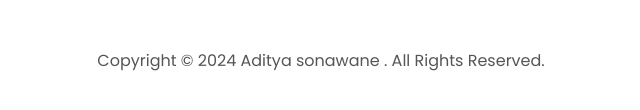
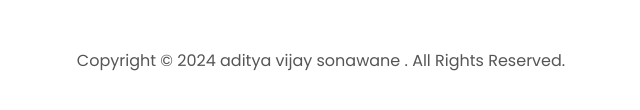
Before and after one commit to aditya9309/html-css-js-portfolio-tutorial-2-main, a plain HTML site: page index.html in a window 1280 px wide. Shown: the part 4566-4676 px from the top of the page, 319-959 px from the left. Drawn offline with Linux system fonts and the light colour scheme.

Commit message:
Update index.html

```diff
--- a/index.html
+++ b/index.html
@@ -375,7 +375,7 @@
           </ul>
         </div>
       </nav>
-      <p>Copyright &#169; 2024 Aditya sonawane
+      <p>Copyright &#169; 2024 aditya vijay sonawane
         . All Rights Reserved.</p>
     </footer>
     <script src="script.js"></script>
```
